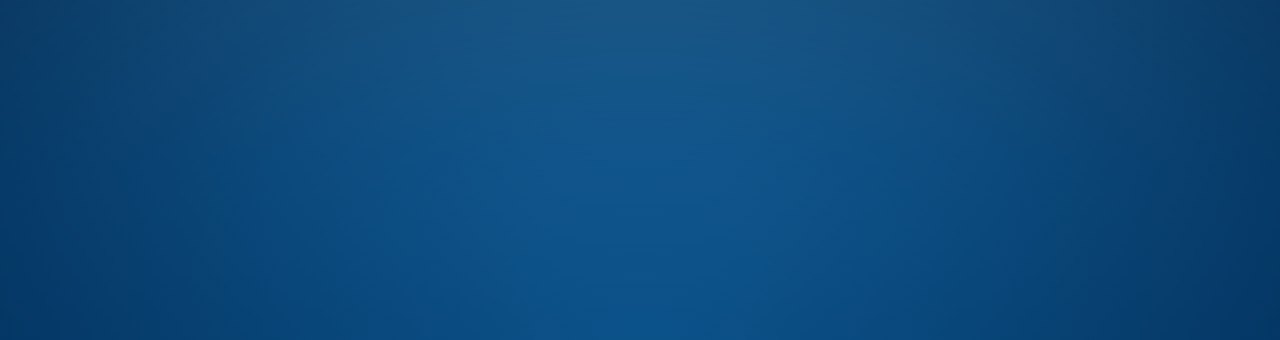
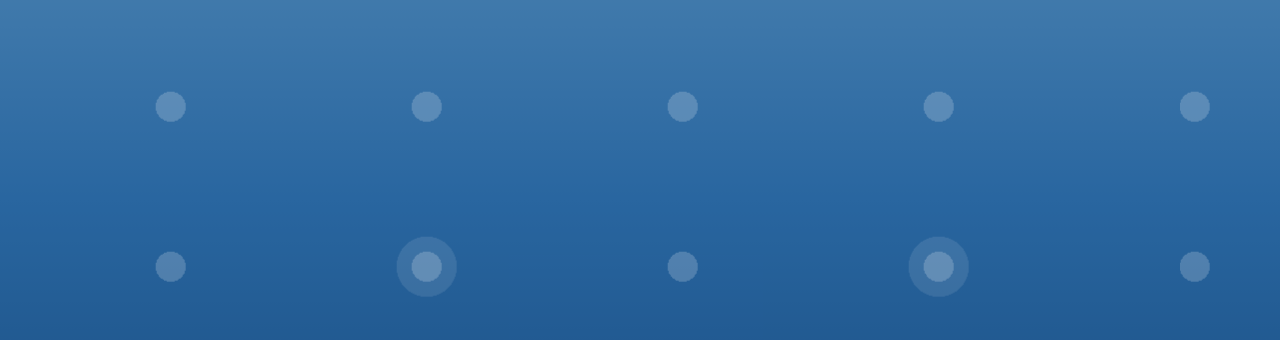
Before and after one commit to sevanaria/lakeofspade, a plain HTML site: page index.html in a window 1280 px wide. Shown: the top 340 px of the page. Drawn offline with nearby package versions, Linux system fonts and the light colour scheme.

Commit message:
uji coba 14

```diff
--- a/index.html
+++ b/index.html
@@ -8,18 +8,17 @@
   <style>
     html, body {
       height: 100%;
+      margin: 0;
+      padding: 0;
     }
 
     body {
       font-family: 'Playfair Display', Merriweather, serif;
-      margin: 0;
-      padding: 0;
       background: linear-gradient(to bottom,
         #62AEC2,
         #3487AB,
         #206583,
         #1A5465,
-        #0D3239,
         #0D3239
       );
       color: #fff;
@@ -32,7 +31,7 @@
       position: fixed;
       top: 0; left: 0;
       width: 100%; height: 100%;
-      background: radial-gradient(circle at center, rgba(0,75,150,0.6), rgba(0,45,90,0.9));
+      background-color: rgba(30, 70, 150, 0.5); /* biru transparan */
       display: flex;
       justify-content: center;
       align-items: center;
@@ -40,7 +39,22 @@
       z-index: 9999;
       cursor: pointer;
       overflow: hidden;
-      animation: waterFlow 6s linear infinite;
+    }
+
+    /* 🌊 Efek air di splash */
+    .splash::before {
+      content: "";
+      position: absolute;
+      width: 200%;
+      height: 200%;
+      background: radial-gradient(circle, rgba(255,255,255,0.2) 10%, transparent 10.01%) center/10% 10%,
+                  radial-gradient(circle, rgba(255,255,255,0.1) 10%, transparent 10.01%) center/20% 20%;
+      animation: watermove 6s linear infinite;
+    }
+
+    @keyframes watermove {
+      0% { transform: translate(0, 0); }
+      100% { transform: translate(-10%, -10%); }
     }
 
     .hidden {
@@ -56,7 +70,7 @@
 
     .subheader {
       font-size: 1.5em;
-      color: #DFF;
+      color: #1A5465;
       margin-bottom: 1em;
     }
 
@@ -93,7 +107,6 @@
       }
     }
 
-    /* ⭐ BLING BLING STARS */
     .star {
       position: absolute;
       width: 4px;
@@ -107,13 +120,6 @@
     @keyframes blink {
       0%, 100% { opacity: 0; transform: scale(1); }
       50% { opacity: 1; transform: scale(1.5); }
-    }
-
-    /* 🌊 WATER FLOW EFFECT */
-    @keyframes waterFlow {
-      0% { background-position: 0% 50%; }
-      50% { background-position: 100% 50%; }
-      100% { background-position: 0% 50%; }
     }
   </style>
 </head>
@@ -152,7 +158,6 @@
       }, 800);
     }
 
-    // ✨ Blink-blink bintang
     function spawnStars() {
       const container = document.getElementById('stars-container');
       for (let i = 0; i < 40; i++) {
```
